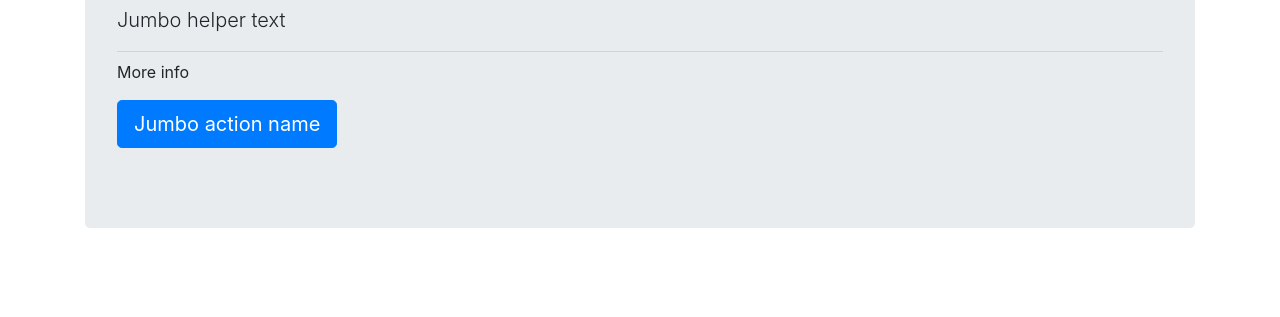
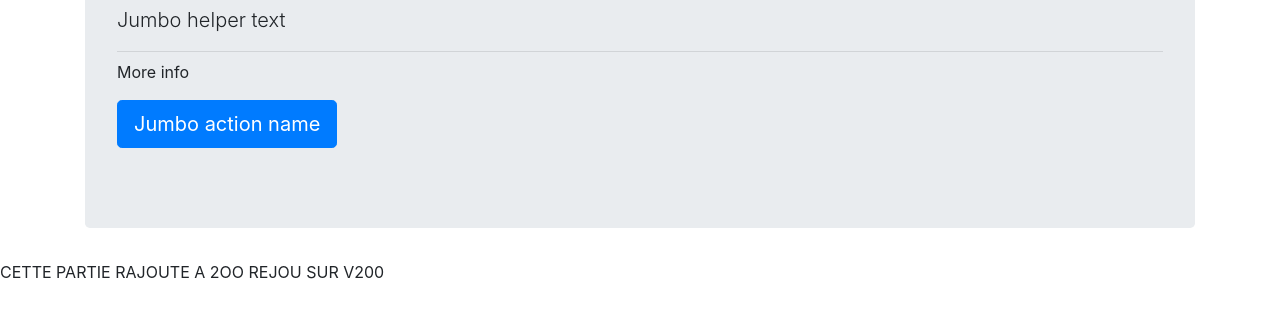
Before and after one commit to ebformat/test2, a website: page index.html in a window 1280 px wide. Shown: the part 153-470 px from the top of the page. Drawn offline with nearby package versions, Linux system fonts and the light colour scheme.

Commit message:
A RAJOUER SUR V200

```diff
--- a/index.html
+++ b/index.html
@@ -31,3 +31,4 @@
     <script src="https://maxcdn.bootstrapcdn.com/bootstrap/4.0.0-beta.2/js/bootstrap.min.js" integrity="sha384-alpBpkh1PFOepccYVYDB4do5UnbKysX5WZXm3XxPqe5iKTfUKjNkCk9SaVuEZflJ" crossorigin="anonymous"></script>
   </body>
 </html>
+CETTE PARTIE RAJOUTE A 2OO REJOU SUR V200
```
